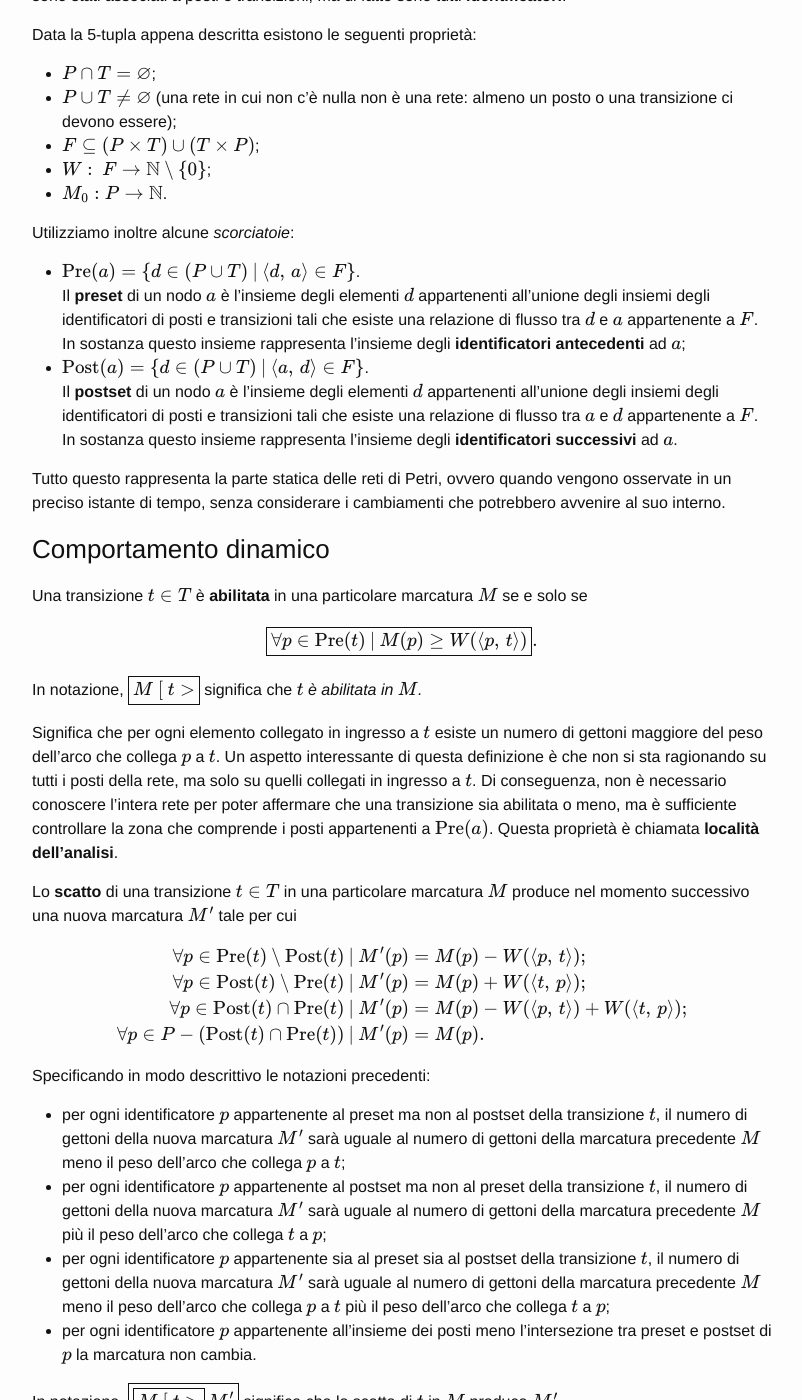
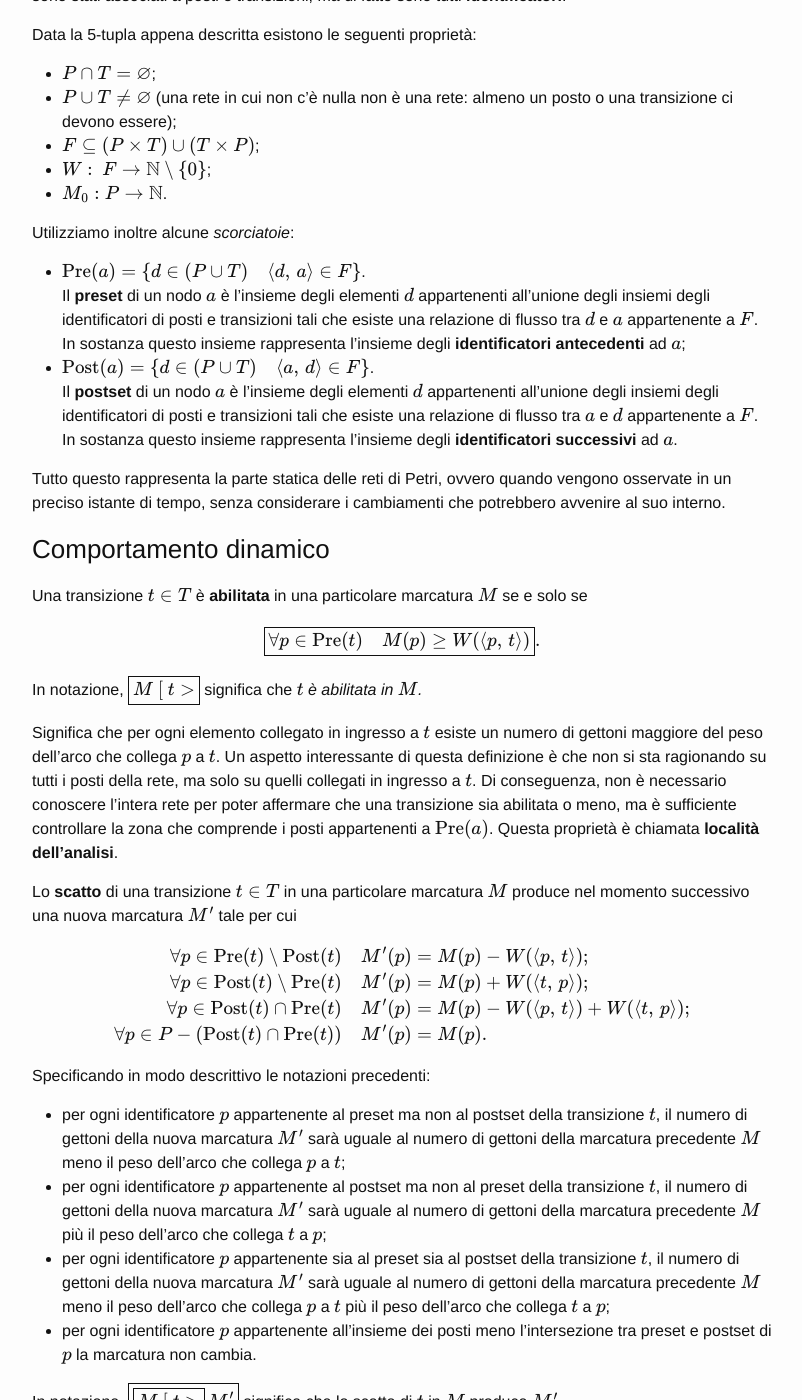
Before and after one commit to MarcoBuster/sweng, a Jekyll site: the page built from _posts/2022-12-14-reti-petri.md, in a window 1280 px wide and 1400 px high, scrolled down 2965 px. Shown: the whole window, without its empty margins (238-1040 px from the left). Built offline with Jekyll 4.4.1, drawn with Linux system fonts in a browser that asks for light colours; formulas are drawn with MathJax 3; the table of contents is made by our own code; some of the changed text lies outside the part shown.

Commit message:
Fix LaTeX formulae for lesson 14
Replace \: \vert \: and \: \Big \vert \: with \quad

```diff
--- a/_posts/2022-12-14-reti-petri.md
+++ b/_posts/2022-12-14-reti-petri.md
@@ -74,10 +74,10 @@ Data la 5-tupla appena descritta esistono le seguenti proprietà:
 
 Utilizziamo inoltre alcune _scorciatoie_:
 
-- $$\operatorname{Pre}(a) = \{ d \in (P \cup T) \: \vert \: \langle d, \, a \rangle \in F \}$$. \\
+- $$\operatorname{Pre}(a) = \{ d \in (P \cup T) \quad \langle d, \, a \rangle \in F \}$$. \\
 Il **preset** di un nodo $$a$$ è l'insieme degli elementi $$d$$ appartenenti all'unione degli insiemi degli identificatori di posti e transizioni tali che esiste una relazione di flusso tra $$d$$ e $$a$$ appartenente a $$F$$. \\
 In sostanza questo insieme rappresenta l'insieme degli **identificatori antecedenti** ad $$a$$;
-- $$\operatorname{Post}(a) = \{ d \in (P \cup T) \: \vert \: \langle a,\, d \rangle \in F \}$$. \\
+- $$\operatorname{Post}(a) = \{ d \in (P \cup T) \quad \langle a,\, d \rangle \in F \}$$. \\
 Il **postset** di un nodo $$a$$ è l'insieme degli elementi $$d$$ appartenenti all'unione degli insiemi degli identificatori di posti e transizioni tali che esiste una relazione di flusso tra $$a$$ e $$d$$ appartenente a $$F$$. \\
 In sostanza questo insieme rappresenta l'insieme degli **identificatori successivi** ad $$a$$.
 
@@ -89,7 +89,7 @@ Una transizione $$t \in T$$ è __abilitata__ in una particolare marcatura $$M$$
 
 $$
 \boxed{
-    \forall p \in \operatorname{Pre}(t) \: \vert \: M(p) \geq W( \langle p, \, t \rangle )
+    \forall p \in \operatorname{Pre}(t) \quad M(p) \geq W( \langle p, \, t \rangle )
 }.
 $$
 
@@ -104,10 +104,10 @@ Lo __scatto__ di una transizione $$t \in T$$ in una particolare marcatura $$M$$
 
 $$
 \begin{aligned}
-\forall p \in \operatorname{Pre}(t) \setminus \operatorname{Post}(t) \: &\vert \:  M'(p) = M(p) - W(\langle p, \, t \rangle); \\
-\forall p \in \operatorname{Post}(t) \setminus \operatorname{Pre}(t) \: &\vert \: M'(p) = M(p) + W(\langle t, \, p \rangle); \\
-\forall p \in \operatorname{Post}(t) \cap \operatorname{Pre}(t) \: &\vert \: M'(p) = M(p) - W(\langle p, \, t \rangle) + W(\langle t, \, p \rangle); \\
-\forall p \in P - \left ( \operatorname{Post}(t) \cap \operatorname{Pre}(t) \right ) \: &\vert \: M'(p) = M(p).
+\forall p \in \operatorname{Pre}(t) \setminus \operatorname{Post}(t) &\quad  M'(p) = M(p) - W(\langle p, \, t \rangle); \\
+\forall p \in \operatorname{Post}(t) \setminus \operatorname{Pre}(t) &\quad M'(p) = M(p) + W(\langle t, \, p \rangle); \\
+\forall p \in \operatorname{Post}(t) \cap \operatorname{Pre}(t) &\quad M'(p) = M(p) - W(\langle p, \, t \rangle) + W(\langle t, \, p \rangle); \\
+\forall p \in P - \left ( \operatorname{Post}(t) \cap \operatorname{Pre}(t) \right ) &\quad M'(p) = M(p).
 \end{aligned}
 $$
 
@@ -267,7 +267,7 @@ Di seguito viene mostrato un esempio di conflitto _effettivo_ e _strutturale_.
 - __concorrenza strutturale__ $$\Longleftrightarrow \operatorname{Pre}(t_1) \cap \operatorname{Pre}(t_2) = \varnothing$$;
 - __concorrenza effettiva__ in una marcatura $$M \Longleftrightarrow$$
     - $$\boxed{M \ [ \ t_1 >} \cap \boxed{M \ [ \ t_2 >} $$;
-    - $$\forall p \in \operatorname{Pre}(t_1) \cap \operatorname{Pre}(t_2) \: \vert \: M(p) \geqslant W(\langle p, \, t_1 \rangle) + W(\langle  p, \, t_2\rangle)$$.
+    - $$\forall p \in \operatorname{Pre}(t_1) \cap \operatorname{Pre}(t_2) \quad M(p) \geq W(\langle p, \, t_1 \rangle) + W(\langle  p, \, t_2\rangle)$$.
 
 Quest'ultima formula indica che due identificatori delle transizioni sono in concorrenza effettiva se e solo se per tutti i posti che hanno in comune c'è un numero di gettoni sufficienti per farle scattare entrambe.
 
@@ -285,7 +285,7 @@ Ovviamente è anche possibile che non ci sia alcun tipo di concorrenza: è suffi
 <span style="display: none;">$$\def\pt{\mathcal{P/T}}$$</span>
 L'insieme di raggiungibilità $$R$$ di una rete $$\pt$$ a partire da una marcatura $$M$$ è il più piccolo insieme di marcature tale che:
 - $$M \in R(\pt, \, M)$$;
-- $$M' \in R(\pt, \, M) \land \exists t \in T \: \vert \: \boxed{\boxed{M' \ [\ t >} \, M''} \Longrightarrow M'' \in R(\pt, \, M)$$.
+- $$M' \in R(\pt, \, M) \land \exists t \in T \quad \boxed{\boxed{M' \ [\ t >} \, M''} \Longrightarrow M'' \in R(\pt, \, M)$$.
 
 Questa definizione induttiva viene interpretata nel seguente modo:
 - __passo base__: la marcatura $$M$$ appartiene all'insieme di raggiungibilità $$R(\pt, \, M)$$ \\
@@ -300,10 +300,7 @@ Una proprietà importante delle reti di Petri è la __limitatezza__, che indica
 Volendo dare una definizione più formale è possibile dire che una rete posti-transizioni ($$\pt$$) con marcatura $$M$$ si dice __limitata__ se e solo se:
 
 $$
-\begin{align}
-&\exists k \in \mathbb N, \: \forall M' \! \in R(\pt, \, M), \: \forall p \in P \\
-&| \: M'(p) \leq k
-\end{align}
+\exists k \in \mathbb N, \: \forall M' \! \in R(\pt, \, M), \: \forall p \in P \quad M'(p) \leq k
 $$
 
 cioè se esiste un numero naturale $$k$$ tale per cui per ogni marcatura $$M'$$ raggiungibile da $$M$$, per ogni posto $$p$$ all'interno della rete il numero di gettoni in quella marcatura _raggiungibile_ è minore o uguale di $$k$$ &mdash; ovvero se è possibile porre un numero finito tale per cui dopo qualsiasi evoluzione non esista alcun posto che possiede un numero di gettoni maggiore di $$k$$ &mdash; allora è possibile affermare che **la rete è limitata**. \\
@@ -384,10 +381,10 @@ un posto $$pc$$ è _complementare_ di $$p$$ se e solo se
 
 $$
 \begin{align}
-\forall t \in T \: \Big [ \exists \langle p, \, t \rangle \in F &\Longleftrightarrow \exists \langle t, \, pc \rangle \in F \: \vert \: W(\langle p,\, t \rangle) = W(\langle t, \, pc \rangle) \Big ] \\
+\forall t \in T \: \Big [ \exists \langle p, \, t \rangle \in F &\Longleftrightarrow \exists \langle t, \, pc \rangle \in F \quad W(\langle p,\, t \rangle) = W(\langle t, \, pc \rangle) \Big ] \\
 \land \
 \forall t \in T \: \Big [ \exists \langle t, \, p \rangle \in F
-&\Longleftrightarrow \exists \langle pc, \, t \rangle \in F \: \vert \: W(\langle pc, \, t \rangle) = W(\langle t, \, p \rangle) \Big ] .
+&\Longleftrightarrow \exists \langle pc, \, t \rangle \in F \quad W(\langle pc, \, t \rangle) = W(\langle t, \, p \rangle) \Big ] .
 \end{align}
 $$
 
@@ -404,9 +401,9 @@ $$t \in T$$ è __abilitata__ in $$M$$ se solo se:
 
 $$
 \begin{align*}
-\forall p \in \operatorname{Pre}(t) &\: \vert \: M(p) \geq W(\langle p, t \rangle) \\
-\forall p \in \operatorname{Post}(t) \setminus \operatorname{Pre}(t) &\: \vert \: M(p) + W(\langle t, p \rangle) \leq C(p) \\
-\forall p \in \operatorname{Post}(t) \cap \operatorname{Pre}(t) &\: \vert \: M(p) - W(\langle p, t \rangle) + W(\langle t, p \rangle) \leq C(p).
+\forall p \in \operatorname{Pre}(t) &\quad M(p) \geq W(\langle p, t \rangle) \\
+\forall p \in \operatorname{Post}(t) \setminus \operatorname{Pre}(t) &\quad M(p) + W(\langle t, p \rangle) \leq C(p) \\
+\forall p \in \operatorname{Post}(t) \cap \operatorname{Pre}(t) &\quad M(p) - W(\langle p, t \rangle) + W(\langle t, p \rangle) \leq C(p).
 \end{align*}
 $$
 
@@ -485,7 +482,7 @@ La conservatività è una proprietà di una rete rispetto ad una funzione $$H$$
 Esiste quindi una **funzione di pesi** $$H: P \rightarrow \mathbb N \setminus \{ 0 \}$$ tale per cui una rete $$\pt$$ con una marcatura $$M$$ si dice __conservativa rispetto ad $$H$$__ se e solo se:
 
 $$
-\forall M' \in R(\pt, \, M) \: \Big \vert \: \sum_{p \in P} H(p) M'(p) = \sum_{p \in P} H(p) M(p).
+\forall M' \in R(\pt, \, M) \quad \sum_{p \in P} H(p) M'(p) = \sum_{p \in P} H(p) M(p).
 $$
 
 Ovvero, per ogni marcatura $$M'$$ raggiungibile dalla marcatura iniziale data una certa marcatura e una funzione $$H$$, si dice che la rete è conservativa se la sommatoria dei gettoni di ogni posto (quest'ultimi pesati attraverso la funzione $$H$$) è _**costante** per qualunque marcatura raggiungibile_.
@@ -499,10 +496,10 @@ Esiste inoltre un **legame** tra **conservatività** e **limitatezza**, ovvero _
 Assumendo che $$\sum_{p \in P} H(p) M(p)=k$$, allora
 
 $$
-\forall M' \in R(\pt, \, M) \: \Big \vert \: \sum_{p \in P} H(p) M'(p) = k.
+\forall M' \in R(\pt, \, M) \quad \sum_{p \in P} H(p) M'(p) = k.
 $$
 
-Sapendo inoltre che $$\forall p \in P \: \vert \: H(p) > 0$$, allora ogni elemento della sommatoria ha un **contributo nullo o positivo**.
+Sapendo inoltre che $$\forall p \in P \quad H(p) > 0$$, allora ogni elemento della sommatoria ha un **contributo nullo o positivo**.
 Infatti, se non ci sono gettoni all'interno del posto il contributo della sommatoria sarà un numero positivo ($$H(p)$$) moltiplicato per 0, quindi nullo.
 
 Quindi, se esiste almeno una marcatura di $$p$$ cui numero di gettoni è diverso da 0, il suo contributo è positivo ma limitato da $$k$$.
@@ -513,7 +510,7 @@ Questo vale per ogni posto all'interno della rete, riconducendosi di conseguenza
 La _conservatività stretta_ è un particolare caso di conservatività definibile come segue: una rete $$\pt$$ conservativa rispetto alla funzione $$H$$ che assegna pesi tutti uguali a 1 si dice _strettamente conservativa_.
 
 $$
-\forall M' \in R(\pt, \, M) \: \Big \vert \: \sum_{p \in P} M'(p) = \sum_{p \in P} M(p).
+\forall M' \in R(\pt, \, M) \quad \sum_{p \in P} M'(p) = \sum_{p \in P} M(p).
 $$
 
 La sommatoria del numero di gettoni per ogni posto in una _qualsiasi marcatura_ è **costante**, ovvero è uguale alla sommatoria dei gettoni della marcatura iniziale per ogni posto.
@@ -522,7 +519,7 @@ In altre parole, dopo lo scatto di una transazione viene forzata la **distruzion
 Matematicamente questo concetto si può esprimere anche tramite questa espressione:
 
 $$
-\forall t \in T \: \Big \vert \: \sum_{p \in \operatorname{Pre}(t)} W(\langle p, \,  t \rangle) = \! \sum_{p \in \operatorname{Post}(t)} \! W(\langle t, \, p \rangle)
+\forall t \in T \quad \sum_{p \in \operatorname{Pre}(t)} W(\langle p, \,  t \rangle) = \! \sum_{p \in \operatorname{Post}(t)} \! W(\langle t, \, p \rangle)
 $$
 
 Per ogni transizione $$t$$ la somma dei pesi degli archi che collegano ogni elemento del preset di $$t$$ alla transizione $$t$$ deve essere uguale alla sommatoria dei pesi degli archi che collegano la transizione $$t$$ con ogni posto nel postset di $$t$$.
```
